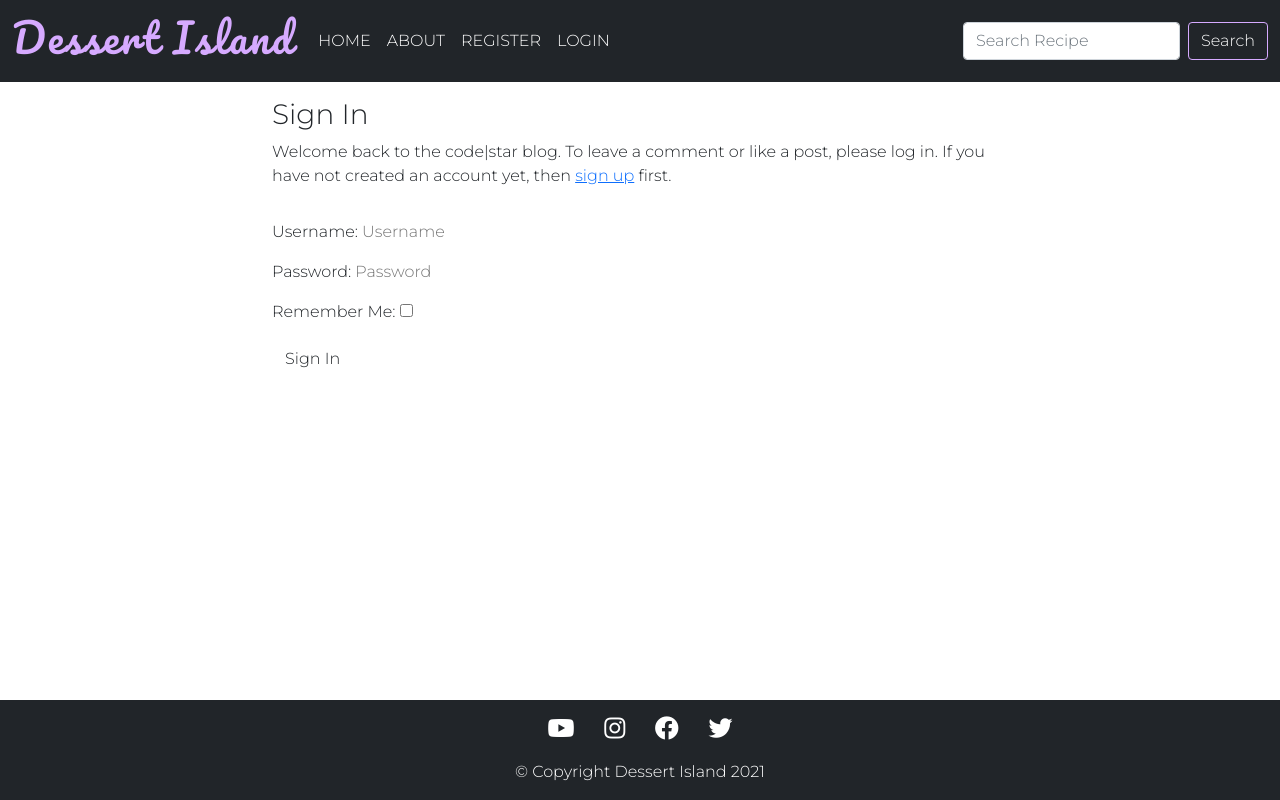
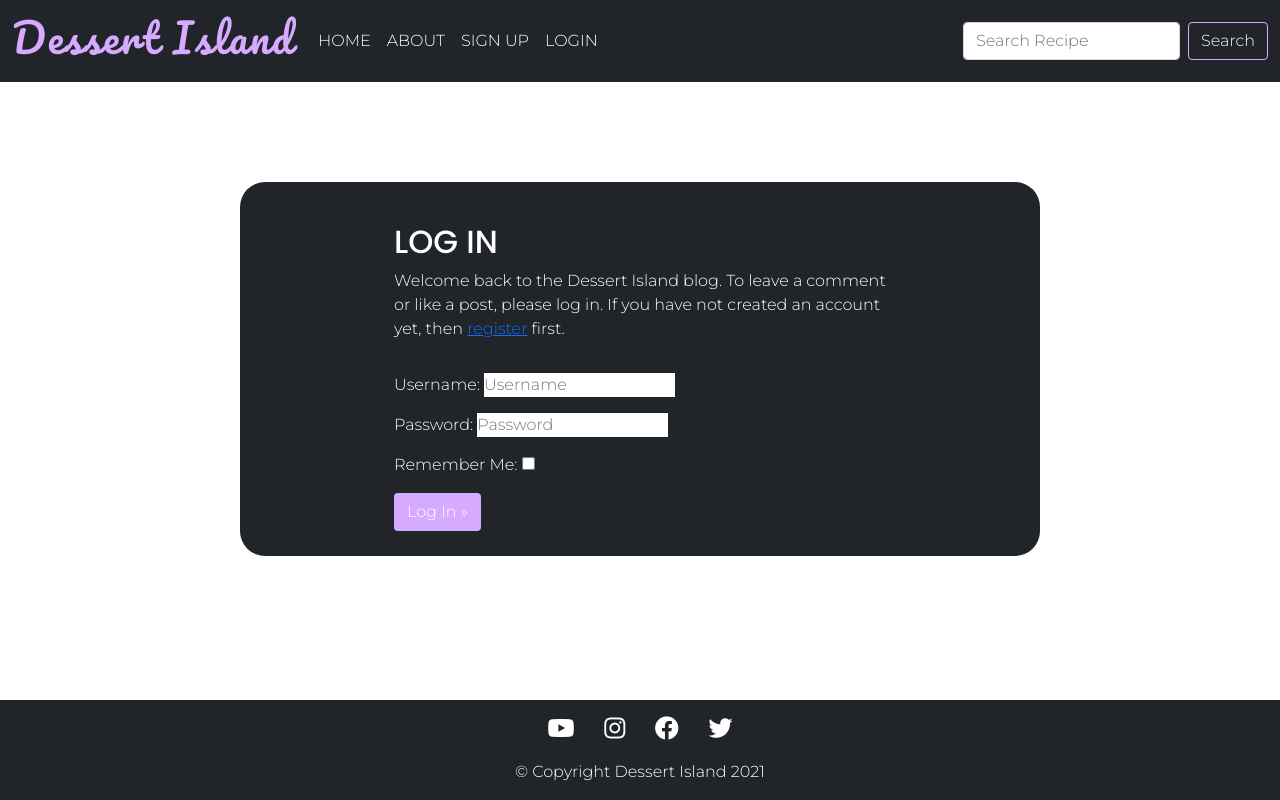
Before and after one commit to Code-Institute-Submissions/meldissa-p4-dessert-island-blog_AprResub, a Django app: page /accounts/login/ in a window 1280 px wide. Run offline with Django 3.2, Linux system fonts and the light colour scheme; some libraries are stand-ins or nearby versions.

Commit message:
Style about, signup and login pages

```diff
--- a/static/css/style.css
+++ b/static/css/style.css
@@ -22,6 +22,11 @@ body {
 
 #logo:hover {
     color: #fff;
+}
+
+h2 {
+    font-family: "Poppins", sans-serif;
+    text-transform: uppercase;
 }
 
 /* Navigation */
@@ -68,6 +73,31 @@ body {
 
 .social-links i:hover {
     color: rgb(214, 170, 255);
+}
+
+/* About Us, Login Page, Register Page */
+
+#about-us {
+    margin: 0 auto;
+}
+
+#about-us, #login-page, #register-page {
+    background-color: #212529;
+    color: #fff;
+    border-radius: 25px;
+    width: 800px;
+    max-width: 80%;
+    padding: 25px;
+    margin-top: 100px;
+}
+
+.btn-signup {
+    color: #fff;
+    background-color: rgb(214, 170, 255);
+}
+
+.btn-signup:hover, .btn-signup:active {
+    color: black;
 }
 
 /* .brand {
--- a/templates/account/login.html
+++ b/templates/account/login.html
@@ -1,33 +1,32 @@
 {% extends "base.html" %}
-
 {% load i18n %}
 {% load account socialaccount %}
-
 {% block head_title %}{% trans "Sign In" %}{% endblock %}
-
 {% block content %}
-
-<div class="container">
+<div class="login-container">
+  <div id="login-page" class="container">
     <div class="row">
       <div class="col-md-8 mt-3 offset-md-2">
-      <h3>{% trans "Sign In" %}</h3>
-
-      <p>{% blocktrans %}Welcome back to the code|star blog. To leave a comment or like a post, please log in. If you
-        have not created an account yet, then <a class="link" href="{{ signup_url }}">sign up</a>
-        first.{% endblocktrans %}</p>
+        <h2>{% trans "Log In" %}</h2>
+        <p>
+          {% blocktrans %}Welcome back to the Dessert Island blog. To leave a comment or like a post, please log in. If you
+          have not created an account yet, then <a class="link" href="{{ signup_url }}">register</a>
+          first.{% endblocktrans %}
+        </p>
       </div>
     </div>
     <div class="row">
       <div class="col-md-8 mt-3 offset-md-2">
-      <form class="login" method="POST" action="{% url 'account_login' %}">
+        <form class="login card-panel" method="POST" action="{% url 'account_login' %}">
           {% csrf_token %}
           {{ form.as_p }}
           {% if redirect_field_value %}
-        <input type="hidden" name="{{ redirect_field_name }}" value="{{ redirect_field_value }}" />
+          <input type="hidden" name="{{ redirect_field_name }}" value="{{ redirect_field_value }}"/>
           {% endif %}
-        <button class="btn btn-signup right" type="submit">{% trans "Sign In" %}</button>
+          <button class="btn btn-signup" type="submit">{% trans "Log In" %} &raquo;</button>
         </form>
       </div>
     </div>
   </div>
+</div>
 {% endblock %}
--- a/templates/base.html
+++ b/templates/base.html
@@ -62,7 +62,7 @@
                         </li>
                         {% else %}
                         <li class="nav-item">
-                            <a class="nav-link" href="{% url 'account_signup' %}">Register</a>
+                            <a class="nav-link" href="{% url 'account_signup' %}">Sign Up</a>
                         </li>
                         <li class="nav-item">
                             <a class="nav-link" href="{% url 'account_login' %}">Login</a>
--- a/templates/socialaccount/signup.html
+++ b/templates/socialaccount/signup.html
@@ -1,15 +1,10 @@
 {% extends "socialaccount/base.html" %}
-
 {% load i18n %}
-
 {% block head_title %}{% trans "Signup" %}{% endblock %}
-
 {% block content %}
     <h1>{% trans "Sign Up" %}</h1>
-
 <p>{% blocktrans with provider_name=account.get_provider.name site_name=site.name %}You are about to use your {{provider_name}} account to login to
 {{site_name}}. As a final step, please complete the following form:{% endblocktrans %}</p>
-
 <form class="signup" id="signup_form" method="post" action="{% url 'socialaccount_signup' %}">
   {% csrf_token %}
   {{ form.as_p }}
@@ -18,5 +13,4 @@
   {% endif %}
   <button type="submit">{% trans "Sign Up" %} &raquo;</button>
 </form>
-
 {% endblock %}
```
Also changed, not shown: templates/about.html (+16 -6 lines), templates/account/signup.html (+3 -7 lines). Lines whose indentation alone changed are shown as unchanged.
